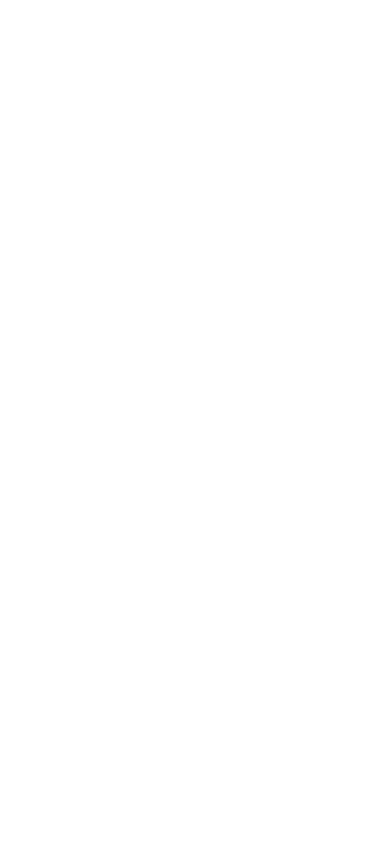
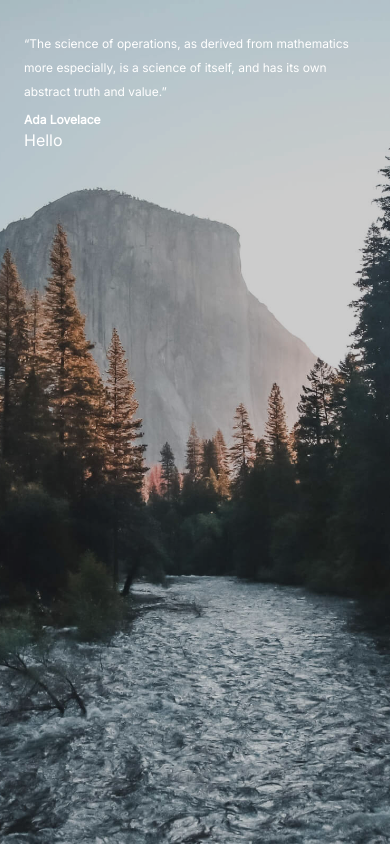
Before and after one commit to MichalTrubini/clock-app, a Vue app: page / in a window 390 px wide. Built offline with nearby package versions, Linux system fonts and the light colour scheme.

Commit message:
mobile WIP

```diff
--- a/index.html
+++ b/index.html
@@ -1,10 +1,16 @@
-<!doctype html>
+<!DOCTYPE html>
 <html lang="en">
   <head>
     <meta charset="UTF-8" />
     <link rel="icon" type="image/svg+xml" href="/vite.svg" />
+    <link rel="preconnect" href="https://fonts.googleapis.com" />
+    <link rel="preconnect" href="https://fonts.gstatic.com" crossorigin />
+    <link
+      href="https://fonts.googleapis.com/css2?family=Inter&display=swap"
+      rel="stylesheet"
+    />
     <meta name="viewport" content="width=device-width, initial-scale=1.0" />
-    <title>Vite + Vue</title>
+    <title>Awesome clock app</title>
   </head>
   <body>
     <div id="app"></div>
--- a/src/App.vue
+++ b/src/App.vue
@@ -1,3 +1,42 @@
 <template>
+  <div class="overlay bg-day bg-cover bg-top relative w-full h-screen">
+    <main class="px-6 pt-8 pb-10 relative z-10 flex flex-col justify-between">
+      <quote></quote>
+      <p class="text-white">Hello</p>
+    </main>
+    <!-- <img :src=" dayImg " alt="hero" class="absolute top-0 object-contain h-[1600px] w-[2800px] "/> -->
+  </div>
+</template>
 
-</template>
+<script>
+import imgDay from "./assets/bg-day.jpg";
+import Quote from "./components/Quote.vue";
+
+export default {
+  components: {
+    Quote,
+  },
+  data() {
+    return {
+      dayImg: imgDay,
+    };
+  },
+};
+</script>
+
+<style>
+html {
+  font-family: "Inter", sans-serif;
+}
+
+.overlay::after {
+  content: "";
+  position: absolute;
+  top: 0;
+  left: 0;
+  width: 100%;
+  height: 100%;
+  z-index: 0;
+  background-color: rgba(0, 0, 0, 0.2);
+}
+</style>
--- /dev/null
+++ b/src/components/Quote.vue
@@ -0,0 +1,18 @@
+<template>
+  <section>
+    <p class="text-white text-xs leading-6 mb-2">{{ quote }}</p>
+    <p class="text-white font-bold text-xs">{{ author }}</p>
+  </section>
+</template>
+
+<script>
+export default {
+  data() {
+    return {
+      quote:
+        "“The science of operations, as derived from mathematics more especially, is a science of itself, and has its own abstract truth and value.”",
+      author: "Ada Lovelace",
+    };
+  },
+};
+</script>
--- a/tailwind.config.js
+++ b/tailwind.config.js
@@ -9,6 +9,9 @@
       'dirty-orange': '#ce5c00',
       'modal': 'rgba(0, 0, 0, 0.8)'
     },
+    backgroundImage: {
+      'day': "url('./assets//bg-day.jpg')",
+    }
   } },
   variants: { extend: {} },
   plugins: [],
```
Also changed, not shown: src/assets/bg-day.jpg (added).
